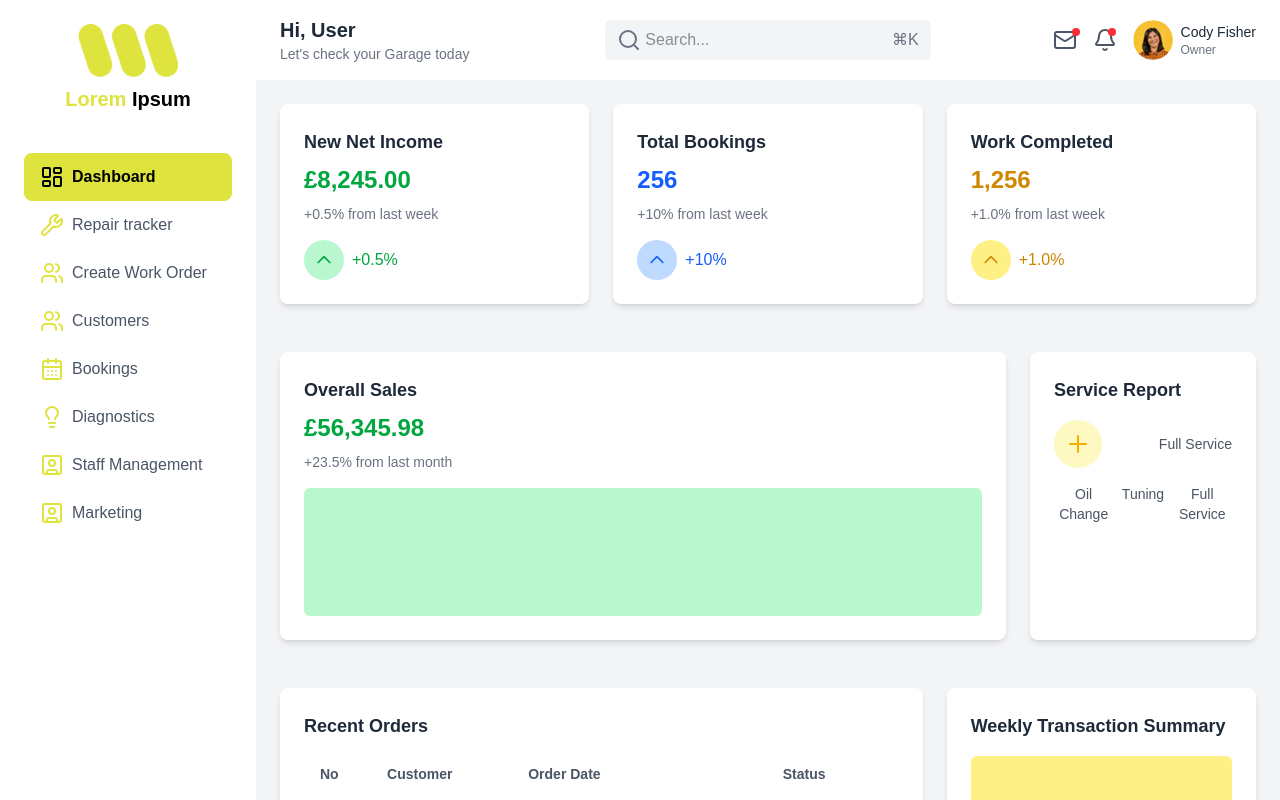
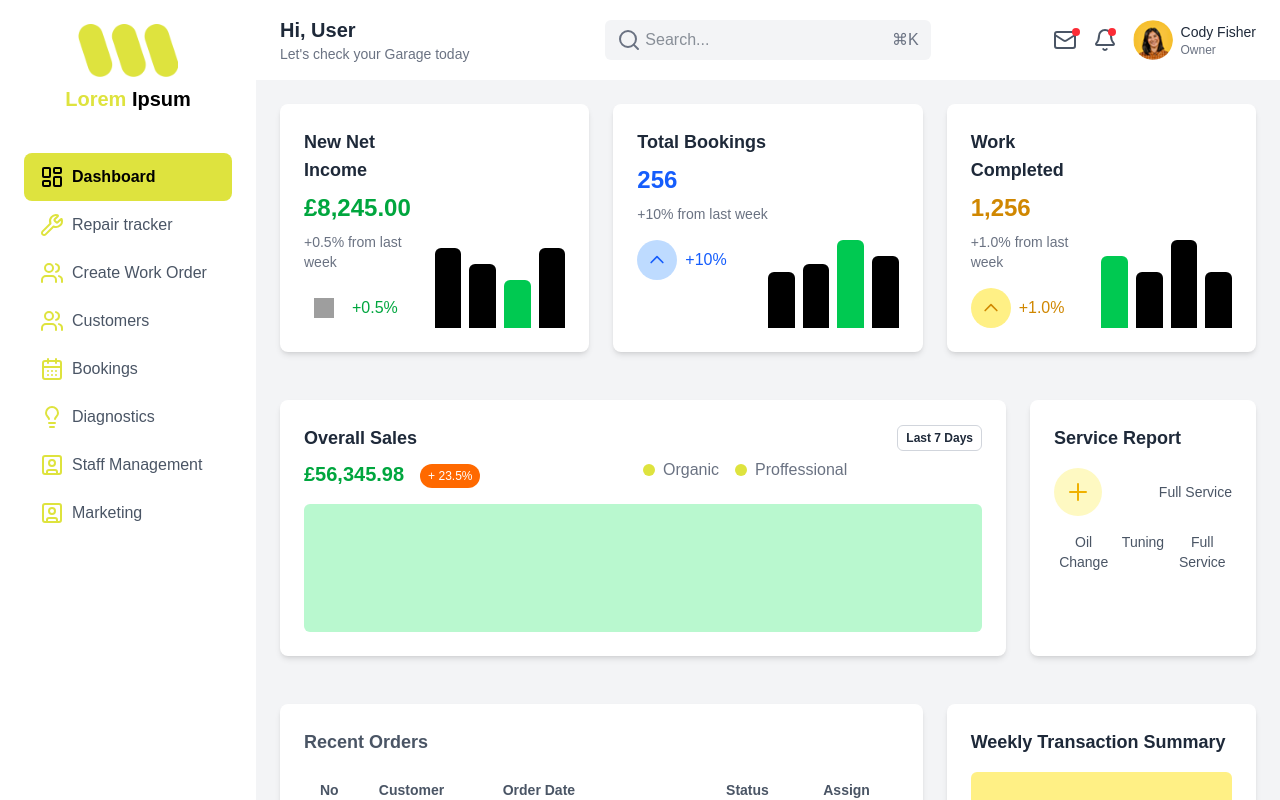
Before and after one commit to hamzaj-b/RBU-Autos, a Next.js app: page / in a window 1280 px wide. Built offline with nearby package versions, Linux system fonts and the light colour scheme; grey boxes are pictures that could not be loaded.

Commit message:
changes some of the card design make it more sync with design
changes some of the card design make it more sync with design

```diff
--- a/app/page.js
+++ b/app/page.js
@@ -1,3 +1,4 @@
+import Image from "next/image";
 import React from "react";
 
 const page = () => {
@@ -5,34 +6,39 @@ const page = () => {
     <>
       <div className="min-h-screen bg-gray-100">
         <div className="p-6 grid grid-cols-1 sm:grid-cols-2 lg:grid-cols-3 gap-6">
-          <div className="bg-white p-6 rounded-lg shadow-md">
+          <div className="bg-white flex justify-between p-6 rounded-lg shadow-md">
+            <div>
+
             <div className="text-lg font-semibold text-gray-800">
               New Net Income
             </div>
             <div className="text-2xl font-bold text-green-600 mt-2">£8,245.00</div>
             <div className="text-sm text-gray-500 mt-2">+0.5% from last week</div>
             <div className="mt-4 flex items-center space-x-2">
-              <div className="w-10 h-10 bg-green-200 rounded-full flex items-center justify-center">
-                <svg
-                  xmlns="http://www.w3.org/2000/svg"
-                  className="h-5 w-5 text-green-600"
-                  fill="none"
-                  viewBox="0 0 24 24"
-                  stroke="currentColor"
-                >
-                  <path
-                    stroke-linecap="round"
-                    stroke-linejoin="round"
-                    stroke-width="2"
-                    d="M5 15l7-7 7 7"
-                  ></path>
-                </svg>
-              </div>
+            <div className="w-8 h-8 sm:w-10 sm:h-10 flex items-center justify-center">
+          <Image
+            src="/imgs/previousArrow.png"
+            alt="Previous Arrow"
+            width={16}
+            height={16}
+            className="w-4 h-4 sm:w-5 sm:h-5 group-hover:filter group-hover:brightness-0 group-hover:invert"
+            quality={50}
+            loading="lazy"
+          />
+        </div>
               <div className="text-green-600">+0.5%</div>
             </div>
           </div>
+          <div className="w-1/2 flex justify-end items-end gap-2">
+          <div className="w-12 h-20 bg-black rounded-t-md"></div>
+          <div className="w-12 h-16 bg-black rounded-t-md"></div>
+          <div className="w-12 h-12 bg-green-500 rounded-t-md"></div>
+          <div className="w-12 h-20 bg-black rounded-t-md"></div>
+          </div>
+          </div>
 
-          <div className="bg-white p-6 rounded-lg shadow-md">
+          <div className="bg-white p-6 rounded-lg shadow-md flex justify-between">
+            <div className="w-1/2">
             <div className="text-lg font-semibold text-gray-800">
               Total Bookings
             </div>
@@ -57,9 +63,17 @@ const page = () => {
               </div>
               <div className="text-blue-600">+10%</div>
             </div>
+            </div>
+            <div className="w-1/2 flex justify-end items-end gap-2">
+          <div className="w-12 h-14 bg-black rounded-t-md"></div>
+          <div className="w-12 h-16 bg-black rounded-t-md"></div>
+          <div className="w-12 h-22 bg-green-500 rounded-t-md"></div>
+          <div className="w-12 h-18 bg-black rounded-t-md"></div>
+          </div>
           </div>
 
-          <div className="bg-white p-6 rounded-lg shadow-md">
+          <div className="bg-white p-6 rounded-lg shadow-md flex justify-between">
+            <div className="w-1/2">
             <div className="text-lg font-semibold text-gray-800">
               Work Completed
             </div>
@@ -84,13 +98,31 @@ const page = () => {
               </div>
               <div className="text-yellow-600">+1.0%</div>
             </div>
+            </div>
+            <div className="w-1/2 flex justify-end items-end gap-2">
+          <div className="w-12 h-18 bg-green-500 rounded-t-md"></div>
+          <div className="w-12 h-14 bg-black rounded-t-md"></div>
+          <div className="w-12 h-22 bg-black rounded-t-md"></div>
+          <div className="w-12 h-14 bg-black rounded-t-md"></div>
+          </div>
           </div>
         </div>
         <div className="p-6 grid grid-cols-1 sm:grid-cols-2 lg:grid-cols-4 gap-6">
           <div className="col-span-3 bg-white p-6 rounded-lg shadow-md">
+            <div className="flex justify-between items-center">
             <div className="text-lg font-semibold text-gray-800">Overall Sales</div>
-            <div className="text-2xl font-bold text-green-600 mt-2">£56,345.98</div>
-            <div className="text-sm text-gray-500 mt-2">+23.5% from last month</div>
+            <div className=" border border-gray-300 rounded-md px-2 py-1 text-xs font-semibold text-gray-800">Last 7 Days</div>
+            </div>
+            <div className="flex justify-between items-center">
+              <div className="w-1/2 flex items-end gap-4">
+            <div className="text-xl  font-bold text-green-600 mt-2">£56,345.98</div>
+            <div className="flex gap-1 items-center text-xs bg-orange-500 rounded-full px-2 py-1 text-white ">+ 23.5%</div>
+            </div>
+            <div className=" w-1/2 flex justify-start gap-4">
+<div className="flex items-center gap-2 text-gray-500"> <span className="w-3 h-3 bg-yellow-primary rounded-full"></span> Organic </div>
+<div className="flex items-center gap-2 text-gray-500 "><span className="w-3 h-3 bg-yellow-primary rounded-full"></span> Proffessional </div>
+            </div>
+            </div>
             <div className="mt-4">
               <div className="h-32 bg-green-200 rounded-md"></div>
             </div>
@@ -132,7 +164,7 @@ const page = () => {
         </div>
         <div className="p-6 grid grid-cols-1 sm:grid-cols-2 lg:grid-cols-3 gap-6">
           <div className="col-span-2 bg-white p-6 rounded-lg shadow-md">
-            <div className="text-lg font-semibold text-gray-800">Recent Orders</div>
+            <div className="text-lg font-semibold text-gray-600">Recent Orders</div>
             <table className="w-full mt-4 table-auto">
               <thead>
                 <tr>
@@ -146,14 +178,17 @@ const page = () => {
                   <th className="px-4 py-2 text-left text-sm text-gray-600">
                     Status
                   </th>
+                  <th className="px-4 py-2 text-left text-sm text-gray-600">
+                    Assign
+                  </th>
                 </tr>
               </thead>
               <tbody>
                 <tr>
-                  <td className="px-4 py-2 text-sm">01</td>
-                  <td className="px-4 py-2 text-sm">Shirt Creme</td>
-                  <td className="px-4 py-2 text-sm">March 24, 2022 09:20 AM</td>
-                  <td className="px-4 py-2 text-sm text-green-500">Completed</td>
+                  <td className="px-4 py-2 text-sm text-gray-600">01</td>
+                  <td className="px-4 py-2 text-sm text-gray-600">Shirt Creme</td>
+                  <td className="px-4 py-2 text-sm text-gray-600">March 24, 2022 <br/> <span className="text-sm text-gray-400">09:20 AM</span> </td>
+                  <td className="flex justify-center px-2 py-1 text-sm rounded-full bg-gray-100 text-green-500">Completed</td>
                 </tr>
                 <tr>
                   <td className="px-4 py-2 text-sm">02</td>
```
Also changed, not shown: app/assets/imgs/previousArrow.png (added).
